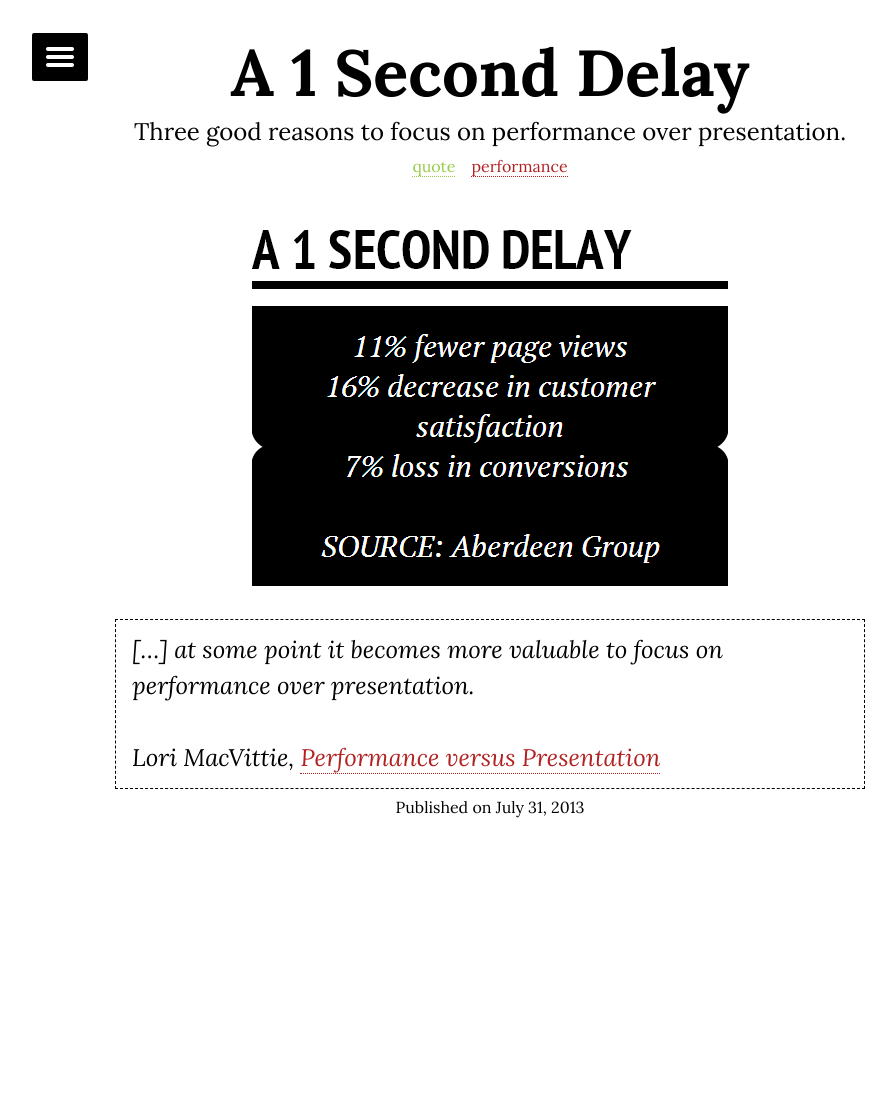
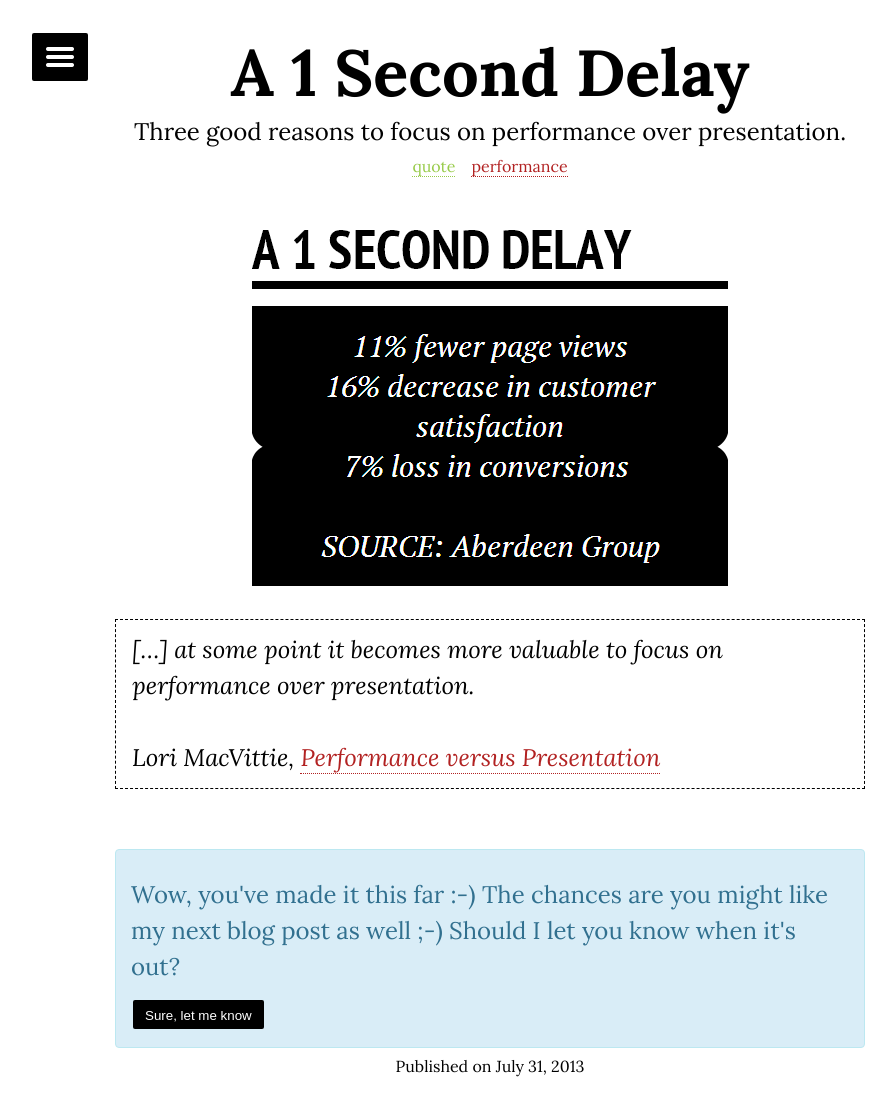
Before and after one commit to ironcev/thp.im, a Jekyll site: the page built from _posts/2013-07-31-a-1-second-delay.md, in a window 1280 px wide. Shown: the whole page, without its empty margins (150-1046 px from the left). Built offline with Jekyll 4.4.1, drawn with Linux system fonts in a browser that asks for light colours; nearby versions of some CDN libraries; comment, search, counter and statistics services are not loaded.

Commit message:
feat: Adds subscription to newsletter

```diff
--- a/_includes/navigation.html
+++ b/_includes/navigation.html
@@ -1,6 +1,7 @@
 <nav class="st-menu st-effect-1" id="menu-1">
 <ul>
     <li><a href="/" class="home" title="Home">Home</a></li>
+    <li><a href="http://eepurl.com/dz-lT1" class="newsletter" title="Newsletter">Newsletter</a></li>
     <li><a href="/tags" class="tags" title="Tags">Tags</a></li>
     <li><a href="/feed.xml" class="feed" title="Feed">Feed</a></li>
     <li><a href="https://github.com/ironcev" class="github" title="GitHub">GitHub</a></li>
--- /dev/null
+++ b/_includes/newsletter.html
@@ -0,0 +1,14 @@
+<div class='alert alert-info'>
+<p>Wow, you've made it this far :-) The chances are you might like my next blog post as well ;-) Should I let you know when it's out?</p>
+<link href="//cdn-images.mailchimp.com/embedcode/horizontal-slim-10_7.css" rel="stylesheet" type="text/css">
+<style type="text/css">
+#mc_embed_signup{width:100%;}
+</style>
+<div id="mc_embed_signup">
+<form action="https://github.us18.list-manage.com/subscribe/post?u=97ea06ccb437dfcb3dad38906&amp;id=7b691d92c4" method="post" id="mc-embedded-subscribe-form" name="mc-embedded-subscribe-form" class="validate" target="_blank" novalidate>
+<div id="mc_embed_signup_scroll">
+<input type="submit" value="Sure, let me know" name="subscribe" id="mc-embedded-subscribe" class="button">
+</div>
+</form>
+</div>
+</div>
--- a/_layouts/post.html
+++ b/_layouts/post.html
@@ -15,6 +15,7 @@ layout: default
     </div>
     <div class="content">
         {{ content }}
+        {% include newsletter.html %}
     </div>
     <div class="publish">Published on {{ page.date | date:"%B %d, %Y" }}</div>
     {% if page.showComments %}
--- a/_posts/2013-07-31-a-1-second-delay.md
+++ b/_posts/2013-07-31-a-1-second-delay.md
@@ -13,3 +13,5 @@ disqusIdentifier: "A 1 Second Delay | The Humble Programmer"
 > [...] at some point it becomes more valuable to focus on performance over presentation.
 <br/><br/>
 >Lori MacVittie, [Performance versus Presentation](https://devcentral.f5.com/blogs/us/performance-versus-presentation)
+
+&nbsp;
```
